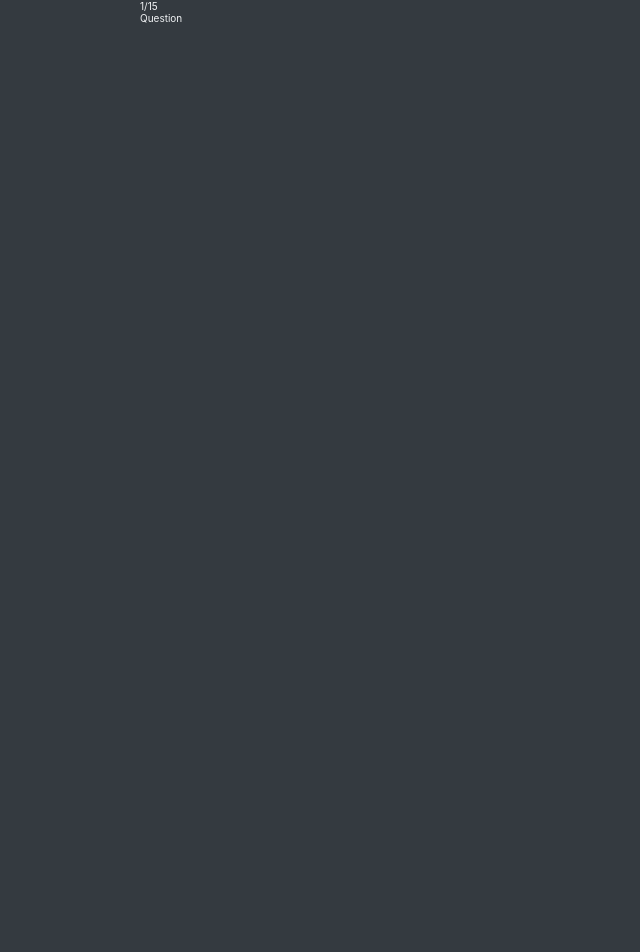
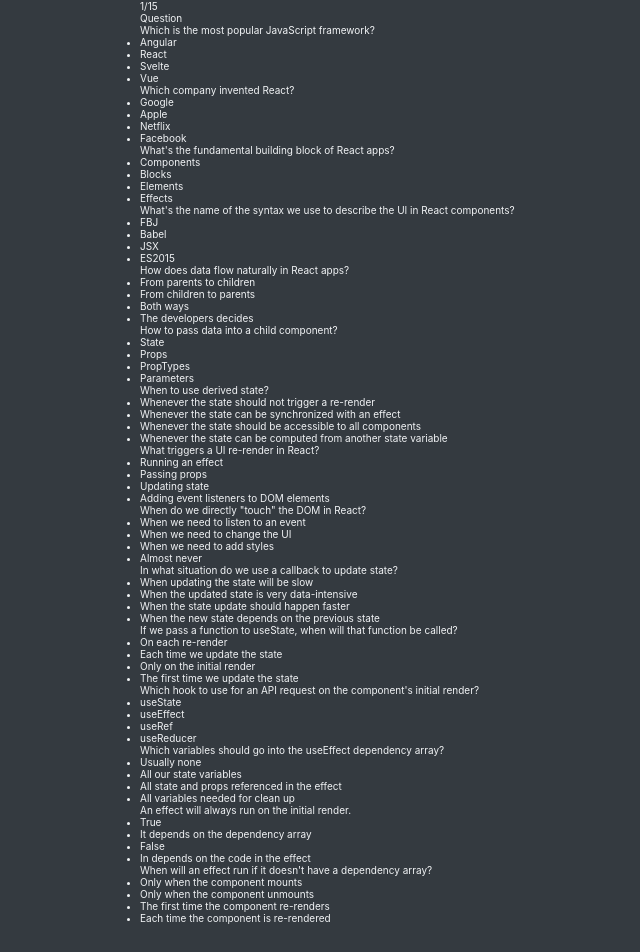
Before and after one commit to fandredev/react-quiz, a React (Vite) app: page / in a window 1280 px wide. Shown: the part 212-1164 px from the top of the page, without its empty margins (250-890 px from the left). Before the commit the page ends 800 px from the top, so only its background shows below. Built offline with nearby package versions, Linux system fonts and the light colour scheme; data requests are answered from the project's data file; a web font is replaced by a local one.

Commit message:
feat: Add json-server for mock API and fetch questions in Quiz component

```diff
--- /dev/null
+++ b/data/questions.json
@@ -0,0 +1,139 @@
+{
+  "questions": [
+    {
+      "question": "Which is the most popular JavaScript framework?",
+      "options": ["Angular", "React", "Svelte", "Vue"],
+      "correctOption": 1,
+      "points": 10
+    },
+    {
+      "question": "Which company invented React?",
+      "options": ["Google", "Apple", "Netflix", "Facebook"],
+      "correctOption": 3,
+      "points": 10
+    },
+    {
+      "question": "What's the fundamental building block of React apps?",
+      "options": ["Components", "Blocks", "Elements", "Effects"],
+      "correctOption": 0,
+      "points": 10
+    },
+    {
+      "question": "What's the name of the syntax we use to describe the UI in React components?",
+      "options": ["FBJ", "Babel", "JSX", "ES2015"],
+      "correctOption": 2,
+      "points": 10
+    },
+    {
+      "question": "How does data flow naturally in React apps?",
+      "options": [
+        "From parents to children",
+        "From children to parents",
+        "Both ways",
+        "The developers decides"
+      ],
+      "correctOption": 0,
+      "points": 10
+    },
+    {
+      "question": "How to pass data into a child component?",
+      "options": ["State", "Props", "PropTypes", "Parameters"],
+      "correctOption": 1,
+      "points": 10
+    },
+    {
+      "question": "When to use derived state?",
+      "options": [
+        "Whenever the state should not trigger a re-render",
+        "Whenever the state can be synchronized with an effect",
+        "Whenever the state should be accessible to all components",
+        "Whenever the state can be computed from another state variable"
+      ],
+      "correctOption": 3,
+      "points": 30
+    },
+    {
+      "question": "What triggers a UI re-render in React?",
+      "options": [
+        "Running an effect",
+        "Passing props",
+        "Updating state",
+        "Adding event listeners to DOM elements"
+      ],
+      "correctOption": 2,
+      "points": 20
+    },
+    {
+      "question": "When do we directly \"touch\" the DOM in React?",
+      "options": [
+        "When we need to listen to an event",
+        "When we need to change the UI",
+        "When we need to add styles",
+        "Almost never"
+      ],
+      "correctOption": 3,
+      "points": 20
+    },
+    {
+      "question": "In what situation do we use a callback to update state?",
+      "options": [
+        "When updating the state will be slow",
+        "When the updated state is very data-intensive",
+        "When the state update should happen faster",
+        "When the new state depends on the previous state"
+      ],
+      "correctOption": 3,
+      "points": 30
+    },
+    {
+      "question": "If we pass a function to useState, when will that function be called?",
+      "options": [
+        "On each re-render",
+        "Each time we update the state",
+        "Only on the initial render",
+        "The first time we update the state"
+      ],
+      "correctOption": 2,
+      "points": 30
+    },
+    {
+      "question": "Which hook to use for an API request on the component's initial render?",
+      "options": ["useState", "useEffect", "useRef", "useReducer"],
+      "correctOption": 1,
+      "points": 10
+    },
+    {
+      "question": "Which variables should go into the useEffect dependency array?",
+      "options": [
+        "Usually none",
+        "All our state variables",
+        "All state and props referenced in the effect",
+        "All variables needed for clean up"
+      ],
+      "correctOption": 2,
+      "points": 30
+    },
+    {
+      "question": "An effect will always run on the initial render.",
+      "options": [
+        "True",
+        "It depends on the dependency array",
+        "False",
+        "In depends on the code in the effect"
+      ],
+      "correctOption": 0,
+      "points": 30
+    },
+    {
+      "question": "When will an effect run if it doesn't have a dependency array?",
+      "options": [
+        "Only when the component mounts",
+        "Only when the component unmounts",
+        "The first time the component re-renders",
+        "Each time the component is re-rendered"
+      ],
+      "correctOption": 3,
+      "points": 20
+    }
+  ]
+}
--- a/package.json
+++ b/package.json
@@ -5,13 +5,15 @@
   "type": "module",
   "scripts": {
     "dev": "vite",
+    "server": "json-server --watch data/questions.json --port 5000",
     "build": "tsc -b && vite build",
     "lint": "eslint .",
     "preview": "vite preview"
   },
   "dependencies": {
     "react": "^18.3.1",
-    "react-dom": "^18.3.1"
+    "react-dom": "^18.3.1",
+    "json-server": "^1.0.0-beta.2"
   },
   "devDependencies": {
     "@eslint/js": "^9.9.0",
--- a/src/App.tsx
+++ b/src/App.tsx
@@ -1,13 +1,81 @@
+import { useEffect, useReducer } from 'react';
 import Header from './components/header';
 import Main from './components/main';
 
+interface Question {
+  question: string;
+  options: string[];
+  correctOption: string;
+  points: number;
+}
+
+interface State {
+  questions: Question[];
+  status: 'ready' | 'loading' | 'error' | 'active' | 'finished';
+}
+
+const INITIAL_STATE: State = {
+  questions: [],
+  status: 'loading',
+};
+
+type Action =
+  | { type: 'dataReceived'; payload: Question[] }
+  | { type: 'dataFailed' };
+
+function reducer(state: State, action: Action): State {
+  switch (action.type) {
+    case 'dataReceived':
+      return { ...state, questions: action.payload, status: 'ready' };
+
+    case 'dataFailed':
+      return { ...state, status: 'error' };
+    default:
+      throw new Error('Invalid action type');
+  }
+}
+
 export default function Quiz() {
+  const [state, dispatch] = useReducer(reducer, INITIAL_STATE);
+
+  useEffect(() => {
+    async function getQuestions() {
+      try {
+        const response = await fetch('http://localhost:5000/questions/');
+        const data: Question[] = await response.json();
+        dispatch({
+          type: 'dataReceived',
+          payload: data,
+        });
+      } catch (error) {
+        if (error instanceof Error) {
+          console.error(error.message);
+        }
+        dispatch({ type: 'dataFailed' });
+      }
+    }
+
+    getQuestions();
+  }, []);
+
   return (
     <div className="app">
       <Header />
       <Main>
         <p>1/15</p>
         <p>Question</p>
+        {state.questions.map((question, index) => {
+          return (
+            <div key={index}>
+              <p>{question.question}</p>
+              <ul>
+                {question.options.map((option, index) => {
+                  return <li key={index}>{option}</li>;
+                })}
+              </ul>
+            </div>
+          );
+        })}
       </Main>
     </div>
   );
```
Also changed, not shown: 1 other file (tests, documents, lock files or other folders).
